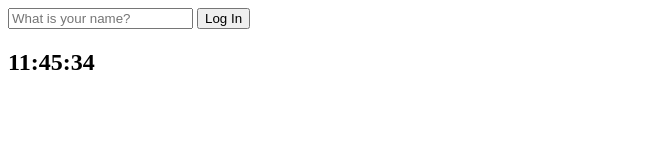
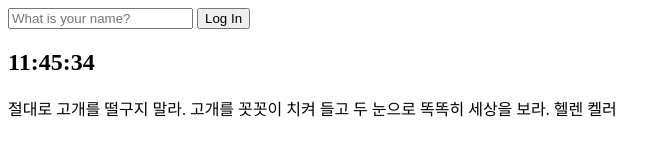
Before and after one commit to journy002/js-momentum-es6-, a plain HTML site: page index.html in a window 1280 px wide. Shown: the whole page, without its empty margins (0-670 px from the left). Drawn offline with Linux system fonts and the light colour scheme.

Commit message:
add quotes.js

```diff
--- a/index.html
+++ b/index.html
@@ -16,10 +16,15 @@
             />
             <button>Log In</button>
         </form>
+        <h2 id="clock"></h2>
         <h1 id="greeting" class="hidden"></h1>
-        <h2 id="clock"></h2>
+        <div id="quotes">
+            <span></span>
+            <span></span>
+        </div>
         <!-- <script src="./js/main.js"></script> -->
         <script src="./js/greetings.js"></script>
         <script src="./js/clock.js"></script>
+        <script src="./js/quotes.js"></script>
     </body>
 </html>
--- /dev/null
+++ b/js/quotes.js
@@ -0,0 +1,56 @@
+"use strict";
+
+const quotes = [
+    {
+        quote: "꿈을 이루고자 하는 용기만 있다면 모든 꿈을 이룰 수 있다.",
+        author: "월트 디즈니",
+    },
+    {
+        quote: "비록 해가 진다고 해도, 나에게는 전기불이 있다.",
+        author: "로커 커트 코베인",
+    },
+    {
+        quote: "웃음이 없는 하루는 버린 하루다.",
+        author: "찰리 채플린",
+    },
+    {
+        quote:
+            "우리는 한 번도 존재하지 않았던 것을 꿈꿀 수 있는 사람들이 필요하다.",
+        author: "존 F. 케네디",
+    },
+    {
+        quote: "무슨 일을 하기 전에는 그 일에 대해 기대를 가져야 한다.",
+        author: "마이클 조던",
+    },
+    {
+        quote:
+            "조금도 도전하지 않으려고 하는 것이 인생에서 가장 위험한 일이다.",
+        author: "오프라 윈프리",
+    },
+    {
+        quote:
+            "새로운 일에 도전하다 보면 가끔 실수를 저지를 수 있다. 자신의 실수를 빨리 인정하고 다른 시도에 집중하는 것이 최선이다.",
+        author: "스티브 잡스",
+    },
+    {
+        quote: "행동은 모든 성공의 가장 기초적인 핵심이다.",
+        author: "파블로 피카소",
+    },
+    {
+        quote: "용기란 죽을만큼 두려워도 무언가 해보는 것이다.",
+        author: "존 웨인",
+    },
+    {
+        quote:
+            "절대로 고개를 떨구지 말라. 고개를 꼿꼿이 치켜 들고 두 눈으로 똑똑히 세상을 보라.",
+        author: "헬렌 켈러",
+    },
+];
+
+const quote = document.querySelector("#quotes span:first-child");
+const author = document.querySelector("#quotes span:last-child");
+
+const todaysQuote = quotes[Math.floor(Math.random() * quotes.length)];
+
+quote.innerText = todaysQuote.quote;
+author.innerText = todaysQuote.author;
```
